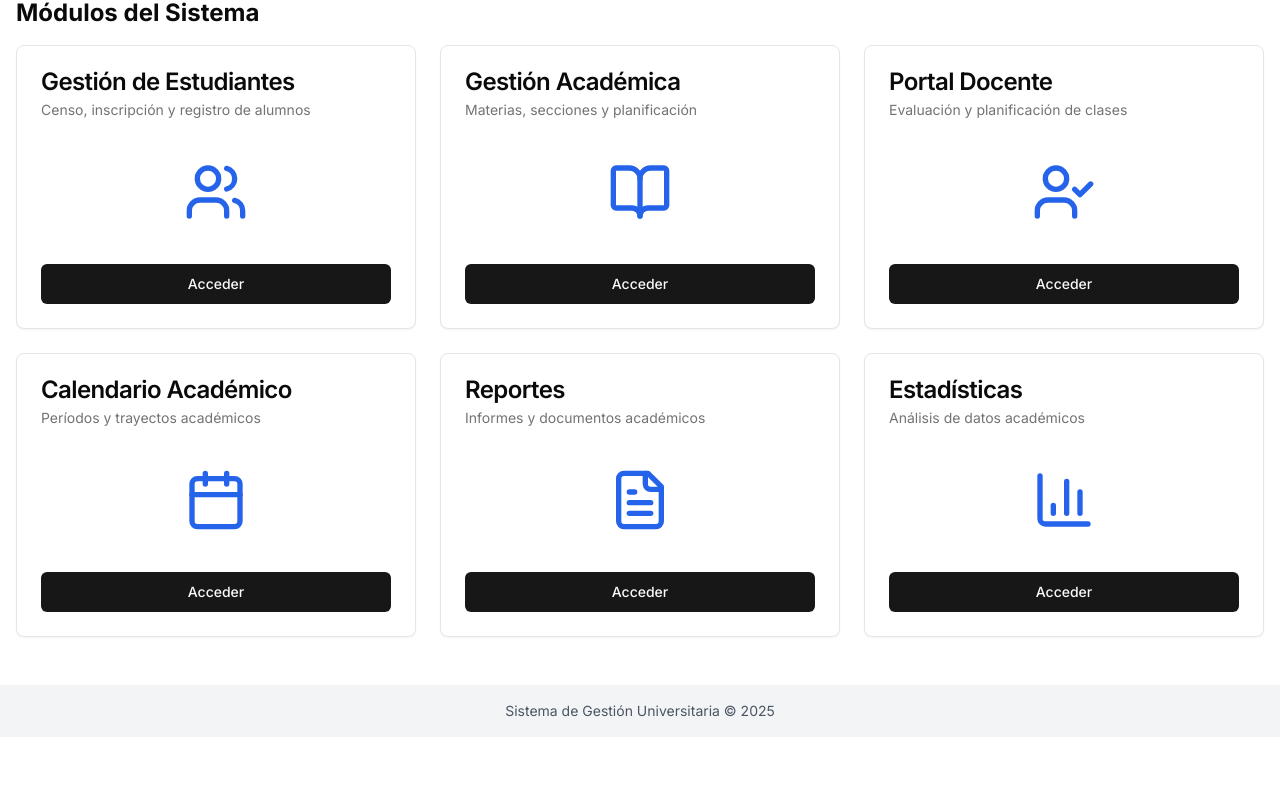
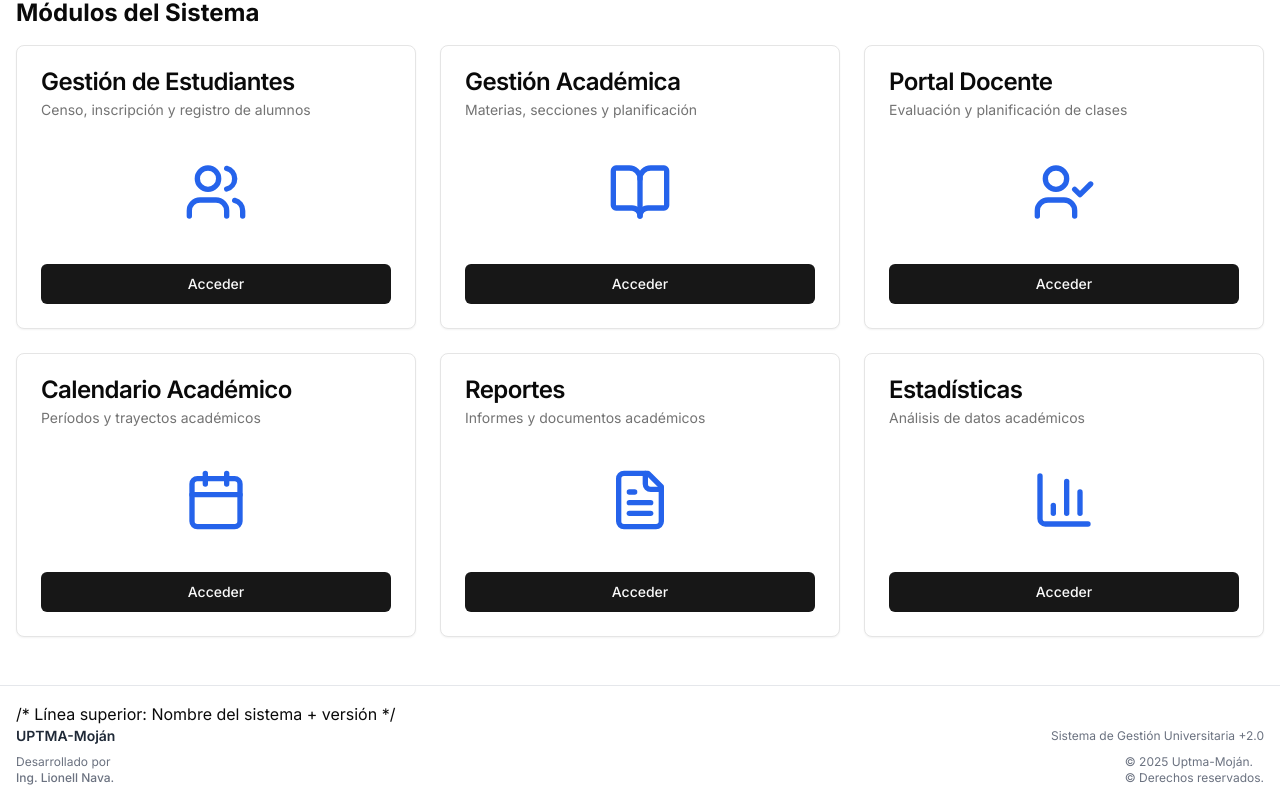
Before and after one commit to Lionnava/v0-university-app, a Next.js app: page / in a window 1280 px wide. Shown: the part 289-1091 px from the top of the page. Before the commit the page ends 1026 px from the top, so only its background shows below. Built offline with nearby package versions, Linux system fonts and the light colour scheme; sample sign-in values are in the browser's storage.

Commit message:
Update page.tsx

```diff
--- a/app/page.tsx
+++ b/app/page.tsx
@@ -161,11 +161,28 @@ export default function Home() {
         </section>
       </main>
 
-      <footer className="bg-gray-100 p-4">
-        <div className="container mx-auto text-center text-sm text-gray-600">
-          Sistema de Gestión Universitaria © {new Date().getFullYear()}
-        </div>
-      </footer>
+      <footer className="bg-white p-4 border-t border-gray-200">
+  <div className="container mx-auto">
+    /* Línea superior: Nombre del sistema + versión */
+    <div className="flex justify-between items-center mb-2">
+      <span className="text-sm font-semibold text-gray-800">
+        UPTMA-Moján
+      </span>
+      <span className="text-xs text-gray-500">
+        Sistema de Gestión Universitaria +2.0
+      </span>
+    </div>
+
+    <div className="flex justify-between items-center text-xs text-gray-500">
+      <span>
+        <p>Desarrollado por</p> <span className="font-medium">Ing. Lionell Nava.</span>
+      </span>
+      <span>
+        <p>© {new Date().getFullYear()} Uptma-Moján.</p> © Derechos reservados.
+      </span>
+    </div>
+  </div>
+</footer>
     </div>
   )
 }
```
